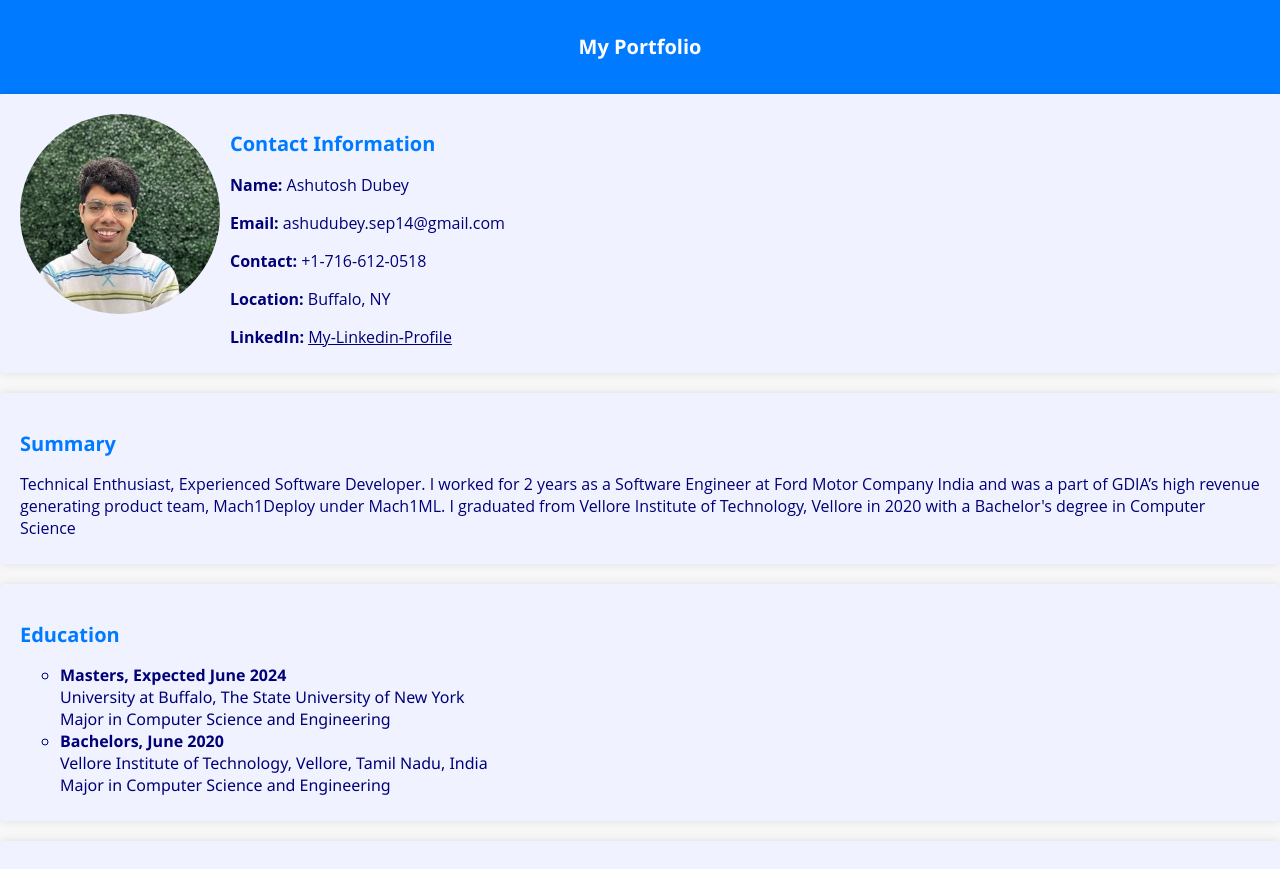
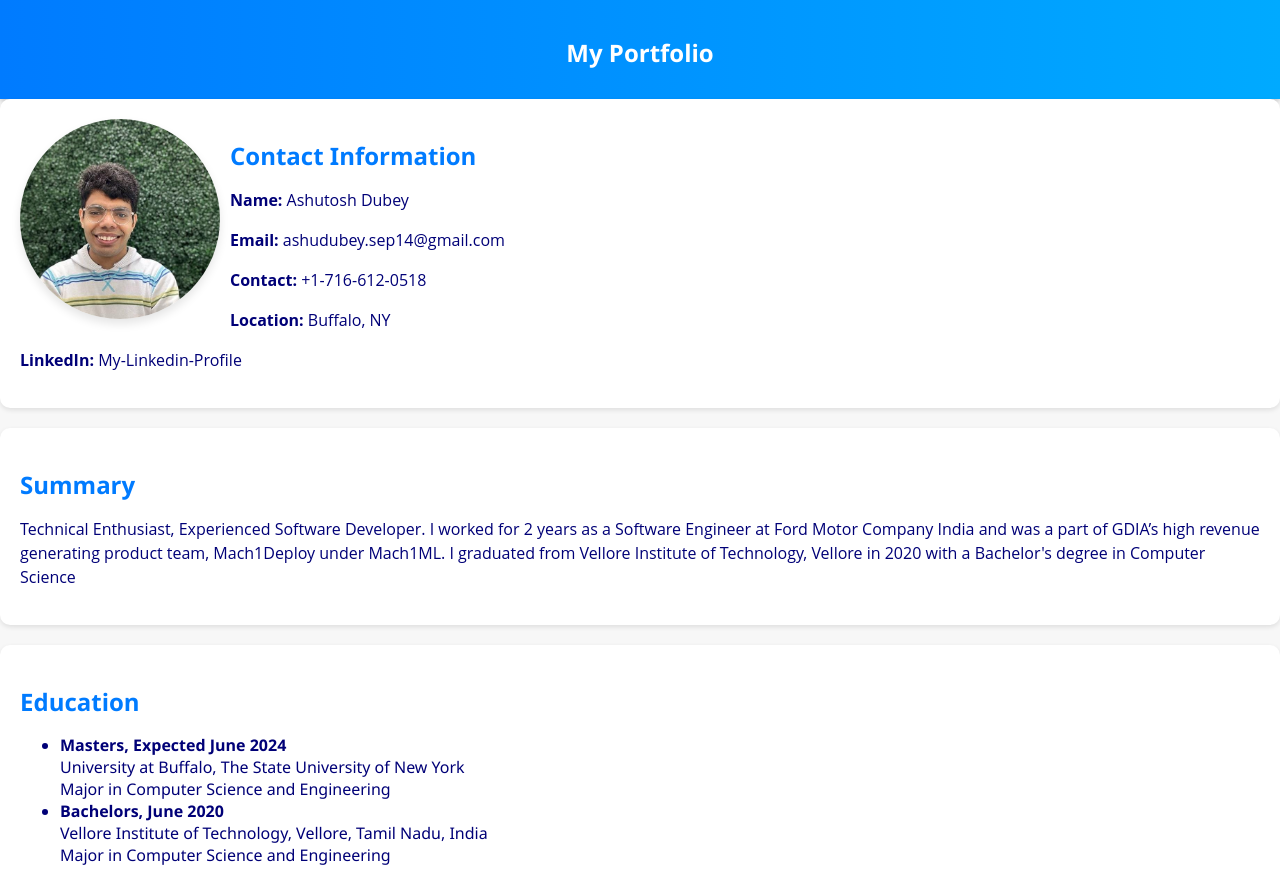
Before and after one commit to Dashuto22/portfolio, a plain HTML site: page index.html in a window 1280 px wide. Shown: the top 869 px of the page. Drawn offline with Linux system fonts and the light colour scheme.

Commit message:
Update styles.css

```diff
--- a/styles.css
+++ b/styles.css
@@ -1,57 +1,63 @@
+/* Global Styles */
 body {
     font-family: 'Segoe UI', Tahoma, Geneva, Verdana, sans-serif;
     margin: 0;
     padding: 0;
     background-color: #f7f7f7;
-    color: #007bff;
+    color: #333;
 }
 
+/* Header Styles */
 header {
-    background-color: #007bff;
+    background: linear-gradient(to right, #007bff, #00aaff);
     color: #fff;
     padding: 20px;
     text-align: center;
+    box-shadow: 0 2px 5px rgba(0, 0, 0, 0.2);
 }
 
-
-
+/* Section Styles */
 section {
     padding: 20px;
     margin-bottom: 20px;
-    background-color: #F0F3FF;
-    border-radius: 5px;
-    box-shadow: 0 0 10px rgba(0, 0, 0, 0.1);
+    background-color: #fff;
+    border-radius: 10px;
+    box-shadow: 0 2px 5px rgba(0, 0, 0, 0.1);
 }
 
+/* Heading Styles */
 h1, h2 {
     color: #007bff;
-    font-size: 20px;
+    font-size: 24px;
+    margin-bottom: 10px;
 }
 
 h3 {
-    color:#007;
+    color: #007;
+    font-size: 20px;
+    margin-bottom: 10px;
 }
 
+/* Paragraph Styles */
 p {
-    color: #007bff;
-    font-family: Playfair Display;
     font-size: 16px;
-    margin-bottom: 5px;
-
+    line-height: 1.5;
 }
 
+/* Strong Styles */
 strong {
     font-weight: bold;
 }
 
-
+/* Unordered List Styles */
 ul {
-    list-style-type:circle;
+    list-style-type: disc;
     color: #007;
     font-size: 16px;
-    margin-bottom: 5px;
+    margin-bottom: 10px;
 }
 
+/* Image Styles */
 img {
     display: block;
     margin: 0 auto;
@@ -60,13 +66,21 @@ img {
     height: 200px;
     object-fit: cover;
     margin-bottom: 20px;
+    box-shadow: 0 5px 10px rgba(0, 0, 0, 0.1);
+    transition: transform 0.3s ease;
 }
 
+img:hover {
+    transform: scale(1.05);
+}
+
+/* Link Styles */
 a {
-    color: #007;
-    text-decoration: underline;
+    color: #007bff;
+    text-decoration: none;
+    transition: color 0.3s ease;
 }
 
 a:hover {
-    text-decoration: underline;
+    color: #00aaff;
 }
```
